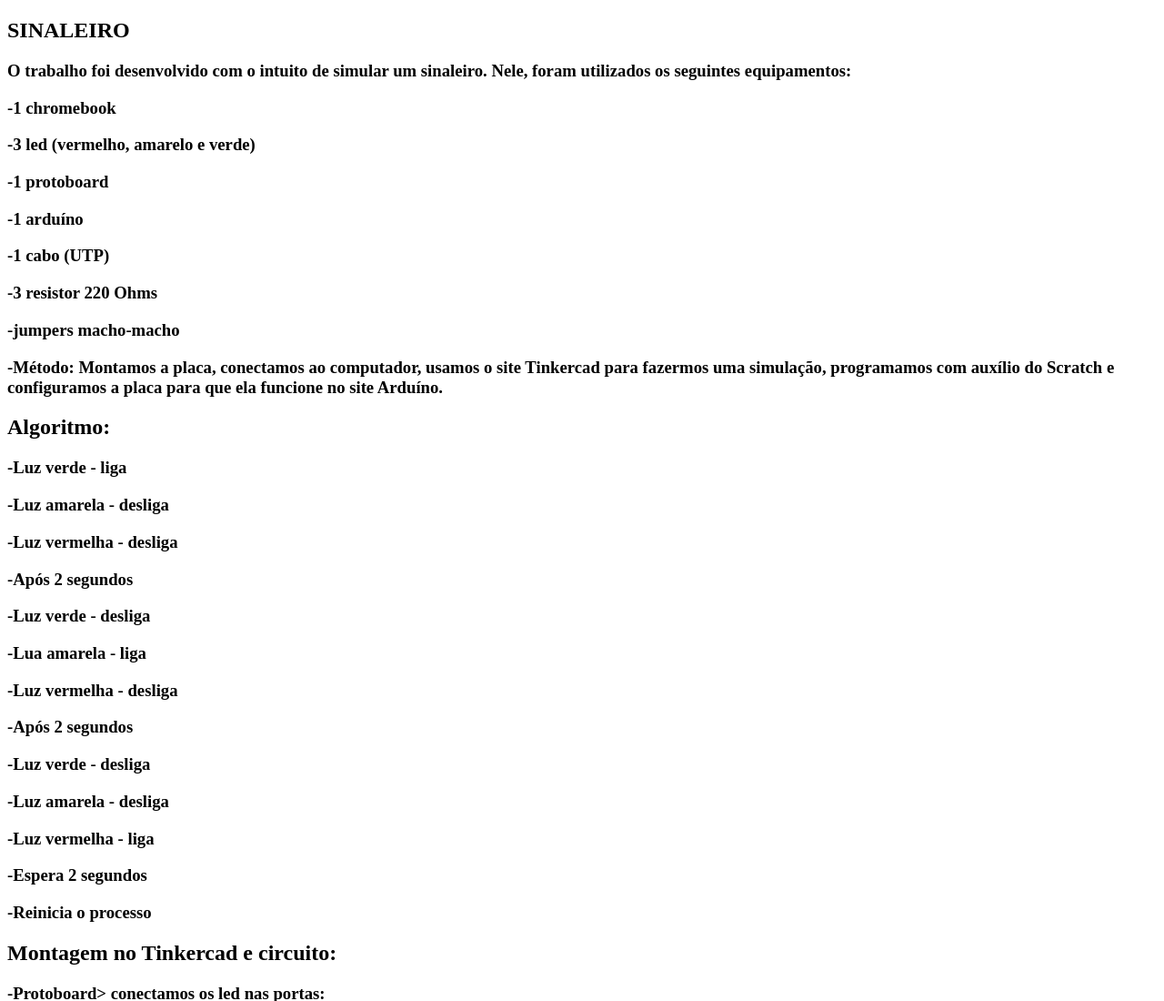
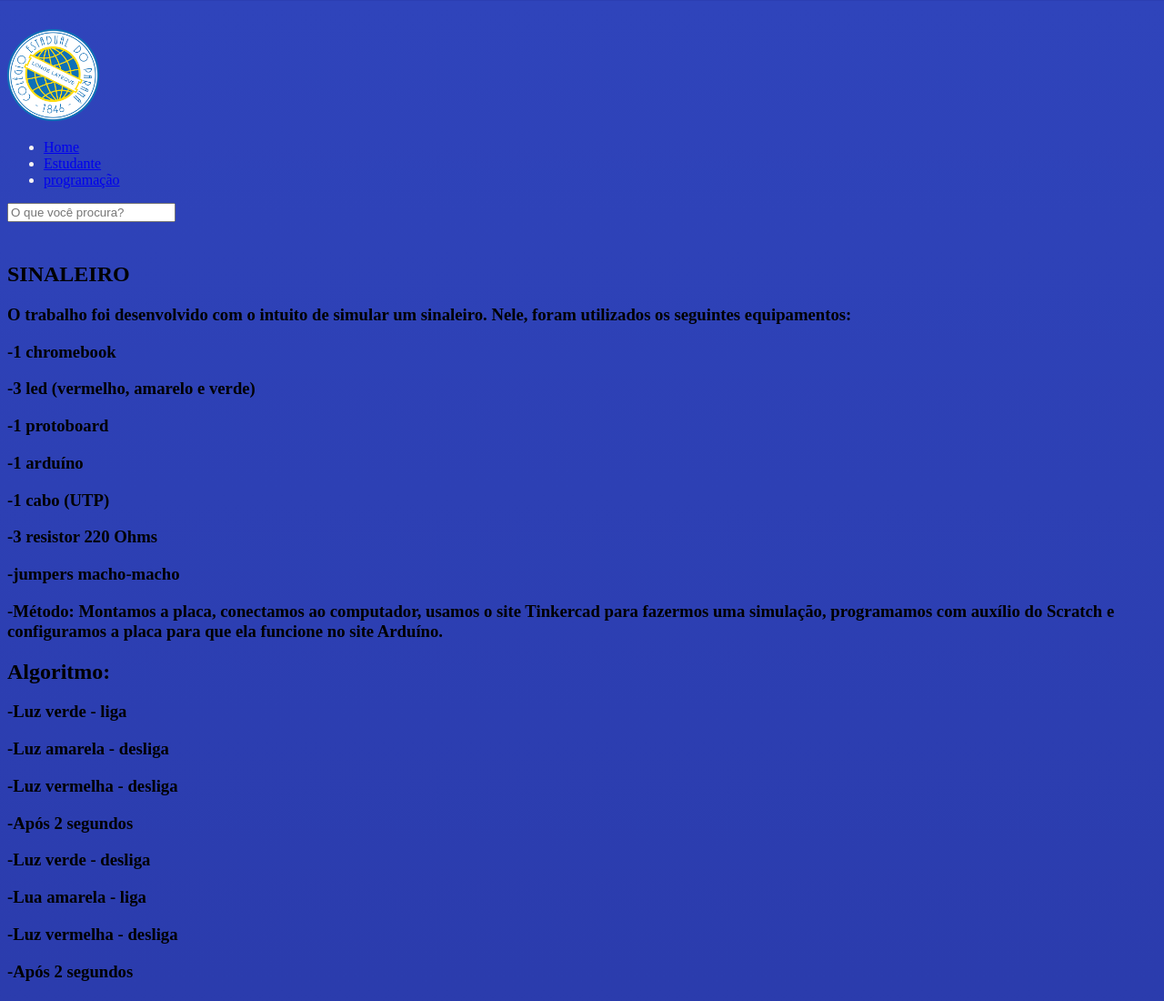
Before and after one commit to HugoSouza0611/Projeto-de-robotica, a plain HTML site: page robotica.html in a window 1280 px wide. Shown: the top 1100 px of the page at 91% size. Drawn offline with Linux system fonts and the light colour scheme.

Commit message:
huogdfjlghçoudfçgdf

```diff
--- a/robotica.html
+++ b/robotica.html
@@ -4,10 +4,23 @@
     <meta charset="UTF-8">
     <meta http-equiv="X-UA-Compatible" content="IE=edge">
     <meta name="viewport" content="width=device-width, initial-scale=1.0">
-    <title>Document</title>
+    <title>Robótica</title>
+    <link rel="stylesheet" href="style2.css">
 </head>
 <body>
+  <header class="cabecalho">
+    <img class="cabecalho-imagem" src="logocep.png" alt="logo cep start">
 
+    <ul class="cabecalho-lista">
+      <li class="cabecalho-lista-item"> <a href="#escola"> Home</a></li>
+      <li class="cabecalho-lista-item"> <a href="#pessoas-trabalho"> Estudante </a></li>
+      <li class="cabecalho-lista-item"> <a href="programação.html"> programação </a></li>
+    </ul>
+
+    <input type="search" class="search-pesquisa" placeholder="O que você procura?">
+
+    <main class="conteudo">
+  </header>
 </body>
 </html>
 <section id="Robótica">
--- /dev/null
+++ b/style2.css
@@ -0,0 +1,13 @@
+body {
+    background-image: linear-gradient(#2f44bb, #191970);
+}
+
+.cabecalho {
+    color: rgb(247, 243, 243);
+    justify-content: space-around;
+    align-items: center;
+    padding: 24px 0;
+}
+
+.cabecalho-imagem {
+    width: 8%;
```
